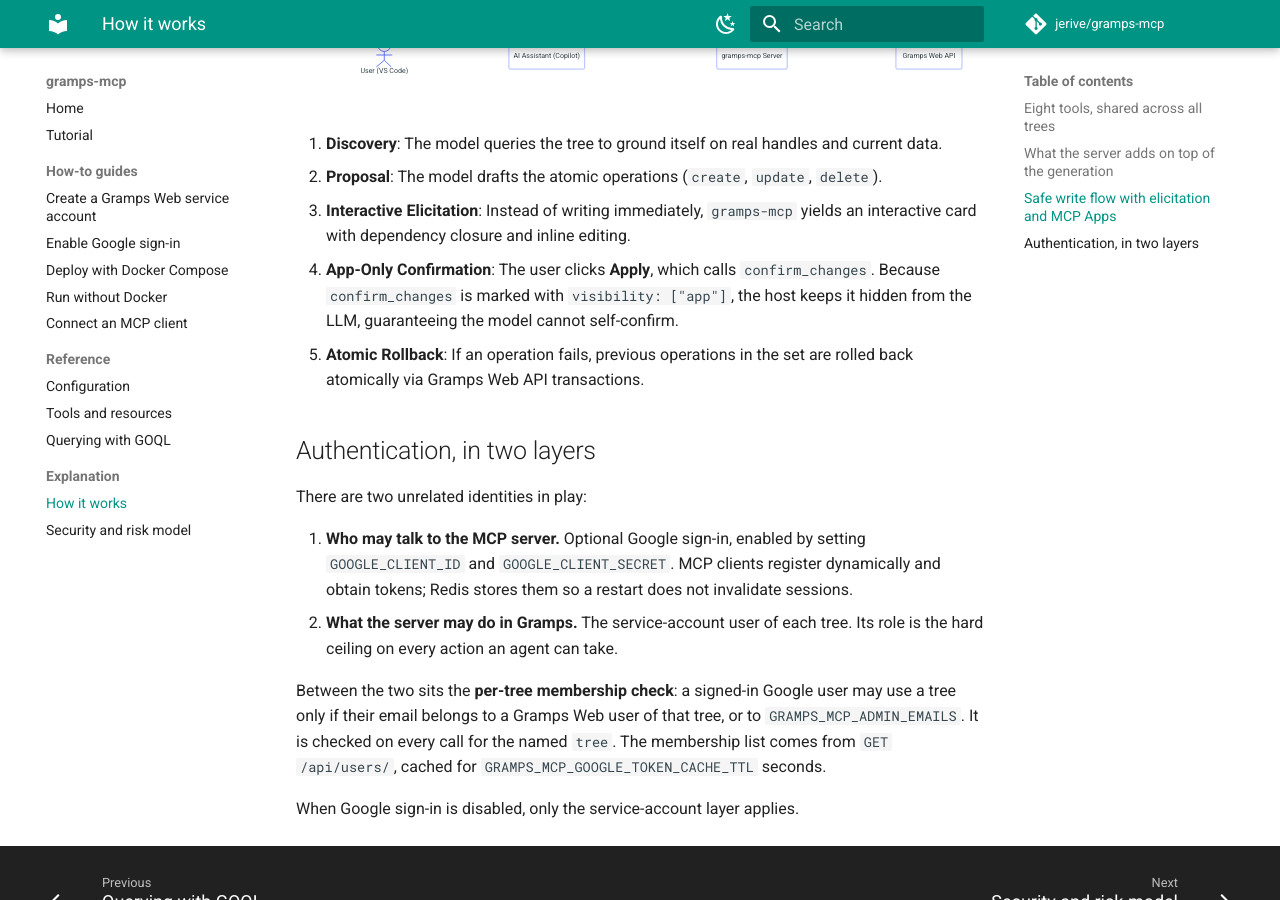
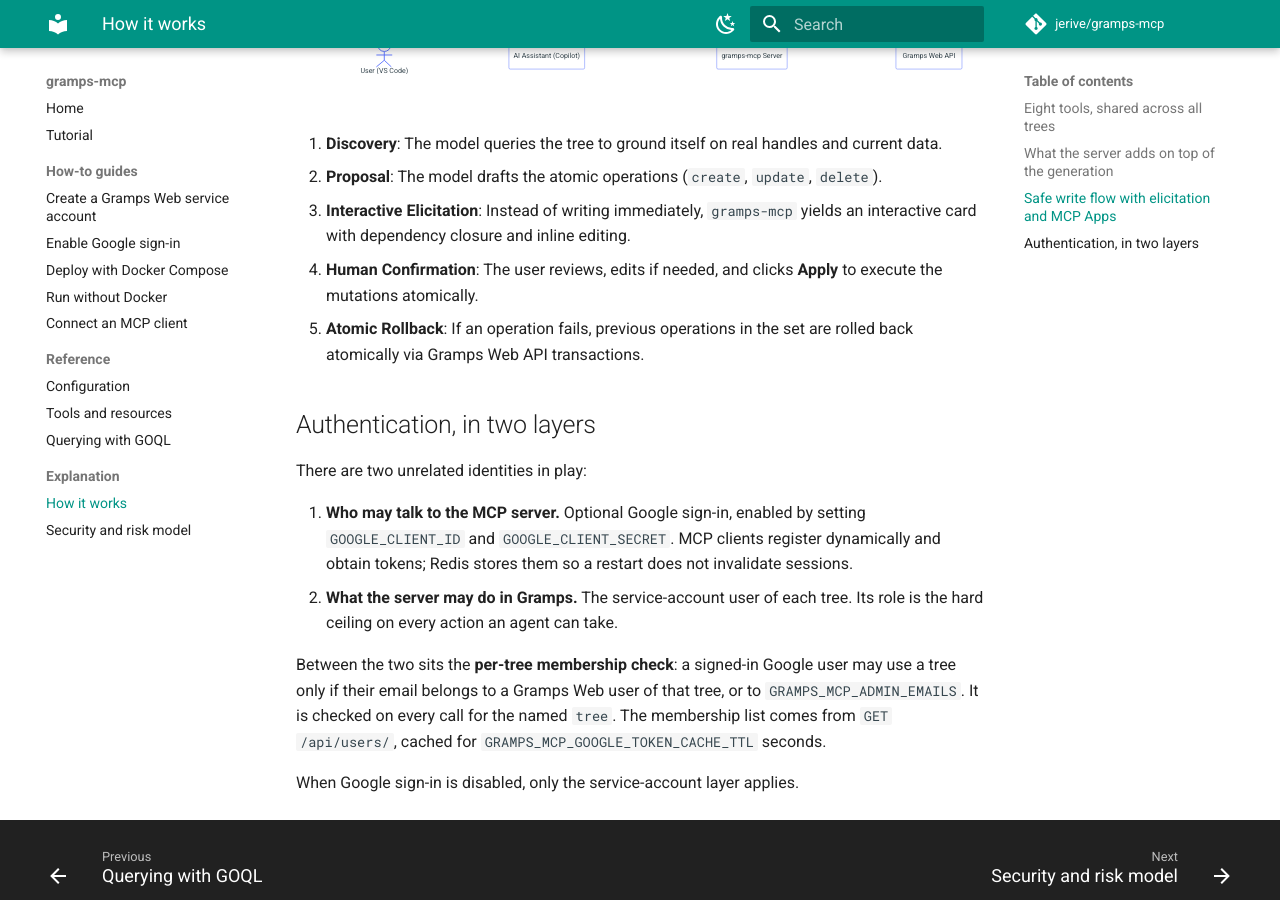
Before and after one commit to jerive/gramps-mcp, an MkDocs documentation site: the page built from docs/explanation/how-it-works.md, in a window 1280 px wide and 900 px high, scrolled down 1871 px. Built offline with MkDocs 1.6.1 and Material for MkDocs 9.7.7, drawn with Linux system fonts in a browser that asks for light colours; comment, search, counter and statistics services are not loaded.

Commit message:
docs: remove internal MCP elicitation plumbing details from public overview

```diff
--- a/docs/explanation/how-it-works.md
+++ b/docs/explanation/how-it-works.md
@@ -85,7 +85,7 @@
 1. **Discovery**: The model queries the tree to ground itself on real handles and current data.
 2. **Proposal**: The model drafts the atomic operations (`create`, `update`, `delete`).
 3. **Interactive Elicitation**: Instead of writing immediately, `gramps-mcp` yields an interactive card with dependency closure and inline editing.
-4. **App-Only Confirmation**: The user clicks **Apply**, which calls `confirm_changes`. Because `confirm_changes` is marked with `visibility: ["app"]`, the host keeps it hidden from the LLM, guaranteeing the model cannot self-confirm.
+4. **Human Confirmation**: The user reviews, edits if needed, and clicks **Apply** to execute the mutations atomically.
 5. **Atomic Rollback**: If an operation fails, previous operations in the set are rolled back atomically via Gramps Web API transactions.
 
 ## Authentication, in two layers
```
Also changed, not shown: README.md (+0 -1 lines), docs/index.md (+0 -1 lines).
